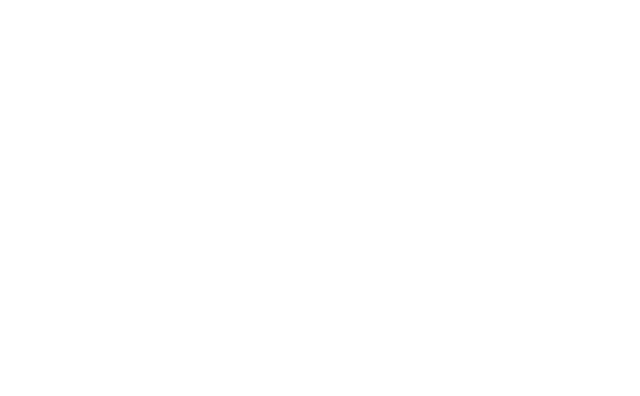
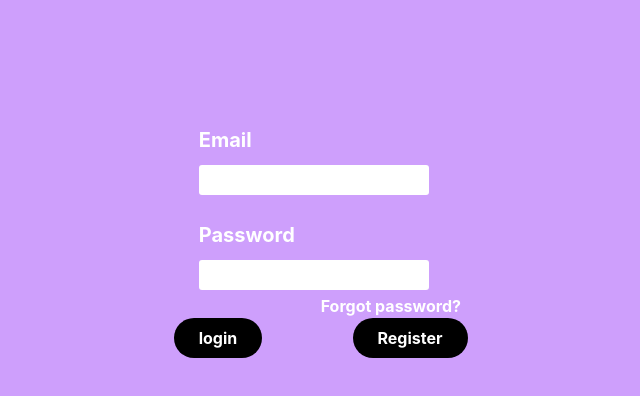
Before and after one commit to Bruary/twitter-clone-frontend, a React (Create React App) app in the folder twitter-frontend/: page /api/v1/auth/signin in a window 1280 px wide. Shown: the top 396 px of the page, without its empty margins (326-966 px from the left). Built offline with nearby package versions, Linux system fonts and the light colour scheme.

Commit message:
Pushing updates

```diff
--- a/twitter-frontend/src/App.js
+++ b/twitter-frontend/src/App.js
@@ -4,6 +4,8 @@ import NavBar from './components/NavBar/NavBar'
 import Home from './components/Home/Home'
 import Auth from './components/Auth/Auth'
 import AuthContext from './context/auth-context'
+
+const signinPath = "/api/v1/auth/signin"
 
 export default class App extends Component {
 
@@ -31,11 +33,11 @@ export default class App extends Component {
           logout: this.logout
         }}>
           <Switch>
-            {!this.state.token && <Redirect from="/" to="/auth" exact />}
+            {!this.state.token && <Redirect from="/" to={signinPath} exact />}
             {this.state.token && <Redirect from="/" to="/home" exact />}
-            {!this.state.token && <Redirect from="/home" to="/auth" exact />}
-            {this.state.token && <Redirect from="/auth" to="/home" exact />}
-            {!this.state.token && <Route path="/auth" exact component={Auth} />}
+            {!this.state.token && <Redirect from="/home" to={signinPath} exact />}
+            {this.state.token && <Redirect from={signinPath} to="/home" exact />}
+            {!this.state.token && <Route path={signinPath} exact component={Auth} />}
             {this.state.token && <Route path="/home" exact component={NavBar} />}
             {this.state.token && <Route path="/explore" exact component={Explore} />}
             {this.state.token && <Route path="/notifications" exact component={Notifications} />}
--- a/twitter-frontend/src/components/Auth/Auth.css
+++ b/twitter-frontend/src/components/Auth/Auth.css
@@ -1,9 +1,13 @@
+
+html {background-image: linear-gradient( 135deg, #CE9FFC 100%, #7367F0 100%);}
+/************** Login Page CSS *************/
+
 .login-form {
     display: block;
     padding-top: 100px;
     height: 500px;
     margin: 0px;
-    background-image: linear-gradient( 135deg, #CE9FFC 10%, #7367F0 100%);
+    background-image: linear-gradient( 135deg, #CE9FFC 100%, #7367F0 100%);
 }
 
 .login-form .inner-form{
@@ -17,7 +21,7 @@
 .login-form .credentials-control{
     width: 60%;
     height: 50%;
-    margin: 25px auto;
+    margin: 25px auto 0px;
 }
 
 .login-form .credentials-control input {
@@ -42,23 +46,64 @@
     border: none;
 }
 
-.login-form .buttons {
-    text-align: center;
+.main-column {
+    width: 100%;
 }
 
+.main-column .col-1,
+.main-column .col-2 {
+    width: 50%;
+    float: left;
+    background-color: transparent;
+    padding:auto;
+    text-align: center;
 
-.login-form .buttons button {
-    margin-right: 20px;
-    padding: 8px 20px;
+}
+
+.login-form .buttons.primary {
+    display: inline-block;
+    text-align: center;
+    display: inline;
+}
+
+.login-form .buttons.primary button,
+.login-form .buttons.primary a {
+    width: 100%;
+    padding: 10px 25px;
     border-radius: 20px;
     background-color:#000000;
     border: black;
     color: white;
     font-weight: bold;
+    text-decoration: none;
+}
+
+.login-form .buttons.secondary {
+    display: block;
+    text-align: center;
+    padding-left: 40%;
+    margin-top: 1%;
+    margin-bottom: 2%;
+}
+
+.login-form .buttons.secondary a {
+    margin: 0%;
+    padding: 0px;
+    border-radius: 20px;
+    background-color:transparent;
+    color: white;
+    font-weight: bold;
+    text-decoration: none;
 }
 
 .login-form .buttons button:active,
 .login-form .buttons button:hover {
+    color: gold;
+    cursor: pointer;
+}
+
+.login-form .buttons a:active,
+.login-form .buttons a:hover {
     color: gold;
     cursor: pointer;
 }
@@ -75,3 +120,109 @@
     opacity: 70%;
     border: none;
 }
+
+/************** Sign up Page CSS *************/
+
+
+.signup-form {
+    display: block;
+    padding-top: 100px;
+    height: 500px;
+    margin: 0px;
+    background-image: linear-gradient( 135deg, #CE9FFC 100%, #7367F0 100%);
+}
+
+.signup-form .inner-form{
+    display: block;
+    margin: auto;
+    border-radius: 10px;
+    padding-bottom: 20px;
+    width: 30%;
+}
+
+.signup-form .information-control{
+    width: 60%;
+    height: 50%;
+    margin: 25px auto 0px;
+}
+
+.signup-form .information-control input {
+    border-radius: 3px;
+    margin-top: 10px;
+}
+
+.signup-form .information-control label {
+    display: block;
+    width: 100%;
+    font-size: 20px;
+    margin-bottom: 10px;
+    color: white;
+    font-weight: bold;
+}
+
+.signup-form .information-control input{
+    display: block;
+    margin: auto;
+    width: 100%;
+    height: 30px;
+    border: none;
+}
+
+.signup-form .buttons {
+    text-align: center;
+    margin-top: 4%;
+}
+
+.signup-form .buttons button,
+.signup-form .buttons a {
+    margin-right: 20px;
+    padding: 8px 20px;
+    border-radius: 20px;
+    background-color:#000000;
+    border: black;
+    color: white;
+    font-weight: bold;
+    text-decoration: none;
+}
+
+.signup-form .buttons.secondary {
+    text-align: center;
+    padding-left: 40%;
+    margin-top: 1%;
+    margin-bottom: 2%;
+}
+
+.signup-form .buttons.secondary a {
+    margin: 0%;
+    padding: 0px;
+    border-radius: 20px;
+    background-color:transparent;
+    color: white;
+    font-weight: bold;
+    text-decoration: none;
+}
+
+.signup-form .buttons button:active,
+.signup-form .buttons button:hover {
+    color: gold;
+    cursor: pointer;
+}
+
+.signup-form .buttons a:active,
+.signup-form .buttons a:hover {
+    color: gold;
+    cursor: pointer;
+}
+
+.login-form .err {
+    color: red;
+    font-weight: bold;
+    text-align: center;
+}
+
+.login-form .err .alert{
+    color: white;
+    background-color: red;
+    opacity: 70%;
+    border: none;
+}
--- a/twitter-frontend/src/components/Auth/Auth.js
+++ b/twitter-frontend/src/components/Auth/Auth.js
@@ -1,9 +1,11 @@
 import axios from 'axios'
-import React, { Component } from 'react'
+import React, { Component, Fragment } from 'react'
 import { Redirect } from 'react-router'
 import Home from '../Home/Home'
 import './Auth.css'
 import AuthContext from '../../context/auth-context'
+import { BrowserRouter as Router, Switch, Link, Route } from 'react-router-dom'
+import SignupPage from './SignupPage'
 
 
 export default class Auth extends Component {
@@ -12,12 +14,16 @@ export default class Auth extends Component {
         super(props)
 
         this.state = {
-            errMsg: ''
+            signupPath: "/api/v1/auth/signup",
+            loginPath: "/api/v1/auth/signin",
+            errMsg: '',
+            isLoginPage: true,
+            isSignupPage: false,
+            isForgotPassPage: false
         }
 
         this.emailElement = React.createRef()
         this.passwordElement = React.createRef()
-        this.token = ''
 
     }
 
@@ -36,7 +42,7 @@ export default class Auth extends Component {
         const email = this.emailElement.current.value
         const password = this.passwordElement.current.value
 
-        const url = "http://localhost:4000/signin/"
+        const url = "http://localhost:4000/api/v1/auth/signin"
 
         let err
         const response = await axios.post(url, {
@@ -59,11 +65,39 @@ export default class Auth extends Component {
 
     }
 
-    render() {
+    handleClick = (event) => {
+        event.preventDefault()
+        let id = event.target.id
+
+        console.log("the id:", id)
+
+        if (id === "1") {
+            console.log("came in 1?")
+            // set the state for isForgotPassPage to true
+            this.setState({
+                isForgotPassPage: true,
+                isLoginPage: false
+            })
+        }
+
+        if (id === "2") {
+            console.log("came in 2?")
+            // set the state for isSignupPage to true
+            this.setState({
+                isSignupPage: true,
+                isLoginPage: false
+            })
+            return
+        }
+    }
+
+    getSignupPage = () => {
+
+        console.log("is it getting here??")
         return (
-            <form className="login-form" onSubmit={this.handleSubmit}>
+            <form className="signup-form" >
                 <div className="inner-form">
-                    <div className="credentials-control">
+                    <div className="information-control">
                         <div> {this.state.errMsg &&
                             <div className="err">
                                 <div class="alert alert-primary d-flex align-items-center" role="alert">
@@ -76,19 +110,120 @@ export default class Auth extends Component {
                                 </div>
                             </div>}
                         </div>
+                        <label>Firstname</label>
+                        <input type="text" ref={this.emailElement}></input>
+                    </div>
+                    <div className="information-control">
+                        <label>Lastname</label>
+                        <input type="text" ref={this.passwordElement}></input>
+                    </div>
+                    <div className="information-control">
+                        <label>Age</label>
+                        <input type="number" ref={this.passwordElement}></input>
+                    </div>
+                    <div className="information-control">
                         <label>Email</label>
-                        <input type="email" ref={this.emailElement}></input>
+                        <input type="email" ref={this.passwordElement}></input>
                     </div>
-                    <div className="credentials-control">
+                    <div className="information-control">
                         <label>Password</label>
                         <input type="password" ref={this.passwordElement}></input>
                     </div>
                     <div className="buttons">
-                        <button type="submit">Login</button>
-                        <button type="button">Register</button>
+                        <Link to={this.state.signupPath} onClick={this.handleClick} id={"2"}>Register</Link>
                     </div>
                 </div>
-            </form>
+            </form >
         )
     }
+
+    getLoginPage = () => {
+        console.log("what is working first")
+        return (
+            <Router>
+                <form className="login-form" >
+                    <div className="inner-form">
+                        <div className="credentials-control">
+                            <div> {this.state.errMsg &&
+                                <div className="err">
+                                    <div class="alert alert-primary d-flex align-items-center" role="alert">
+                                        <svg xmlns="http://www.w3.org/2000/svg" width="24" height="24" fill="currentColor" class="bi bi-exclamation-triangle-fill flex-shrink-0 me-2" viewBox="0 0 16 16" role="img" aria-label="Warning:">
+                                            <path d="M8.982 1.566a1.13 1.13 0 0 0-1.96 0L.165 13.233c-.457.778.091 1.767.98 1.767h13.713c.889 0 1.438-.99.98-1.767L8.982 1.566zM8 5c.535 0 .954.462.9.995l-.35 3.507a.552.552 0 0 1-1.1 0L7.1 5.995A.905.905 0 0 1 8 5zm.002 6a1 1 0 1 1 0 2 1 1 0 0 1 0-2z" />
+                                        </svg>
+                                        <div>
+                                            {this.state.errMsg}
+                                        </div>
+                                    </div>
+                                </div>}
+                            </div>
+                            <label>Email</label>
+                            <input type="email" ref={this.emailElement}></input>
+                        </div>
+                        <div className="credentials-control">
+                            <label>Password</label>
+                            <input type="password" ref={this.passwordElement}></input>
+                        </div>
+
+                        <div className="main-column">
+                            <div className="buttons secondary">
+                                <Link to="/resetpassword" onClick={this.handleClick} id={"1"}>Forgot password?</Link>
+                            </div>
+
+
+                            {/* onclick overwrites 'to', so we need to find another solution */}
+
+
+
+                            <div className="col-1">
+                                <div className="buttons primary">
+                                    <Link to="/api/v1/auth/signin" onClick={this.handleSubmit}>login</Link>
+                                </div>
+                            </div>
+                            <div className="col-2">
+                                <div className="buttons primary">
+                                    {/* <Link to="/api/v1/auth/signup" onClick={this.handleClick} id={"2"}>Register</Link> */}
+                                    <Link to="/api/v1/auth/signup" onClick={this.handleClick} id={"2"}>Register</Link>
+                                </div>
+                            </div>
+
+                        </div>
+
+                    </div>
+                </form >
+            </Router>
+        )
+    }
+
+    getForgotPassPage = () => {
+        return (
+            <h2>Hello</h2>
+        )
+    }
+
+    render() {
+
+        console.log("the states: ", this.state)
+
+        if (this.state.isLoginPage && !this.state.isSignupPage && !this.state.isForgotPassPage)
+            return this.getLoginPage()
+
+        if (!this.state.isLoginPage && this.state.isSignupPage && !this.state.isForgotPassPage)
+            return this.getSignupPage()
+
+        if (!this.state.isLoginPage && !this.state.isSignupPage && this.state.isForgotPassPage)
+            return this.getForgotPassPage()
+
+        // return (
+        //     <Router>
+        //         {this.state.isLoginPage && !this.state.isSignupPage && !this.state.isForgotPassPage && this.getLoginPage()}
+        //         {this.state.isSignupPage && !this.state.isLoginPage && !this.state.isForgotPassPage && this.getSignupPage()}
+        //         {this.state.isForgotPassPage && !this.state.isSignupPage && !this.state.isLoginPage && this.getForgotPassPage()}
+
+        //         {/* <Switch>
+        //             <Route exact path="/api/v1/auth/signup" Component={this.getSignupPage()} />
+        //             <Route exact path="/resetPassword" Component={this.getForgotPassPage()} />
+        //         </Switch> */}
+        //     </Router>
+        // )
+    }
 }
--- /dev/null
+++ b/twitter-frontend/src/components/Auth/SignupPage.js
@@ -0,0 +1,11 @@
+import React, { Component } from 'react'
+
+
+export default class SignupPage extends Component {
+
+    render() {
+        return (
+            null
+        )
+    }
+}
```
Also changed, not shown: twitter-frontend/src/components/Auth/resetpasswordPage.js (added, +9 -0 lines), 1 other file (tests, documents, lock files or other folders).
